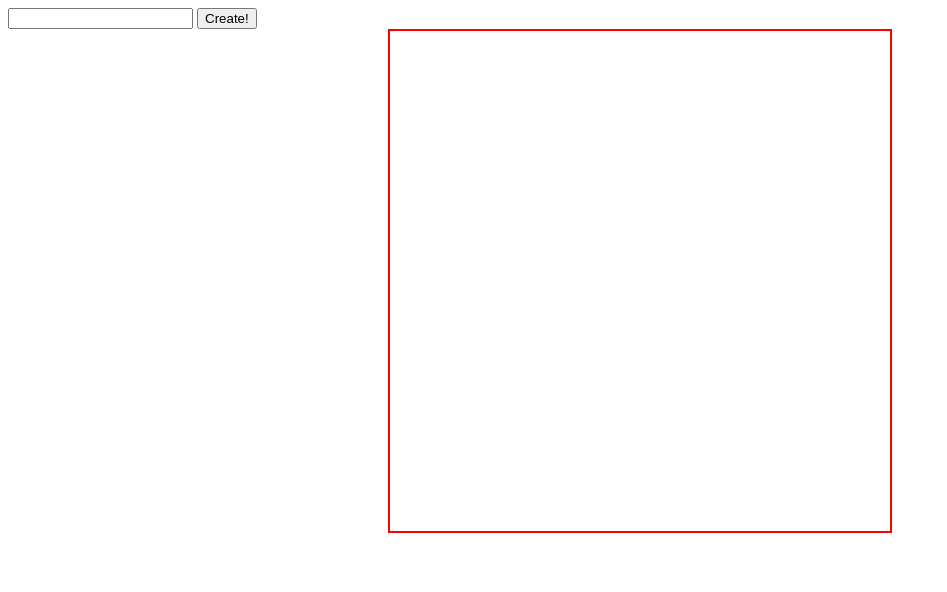
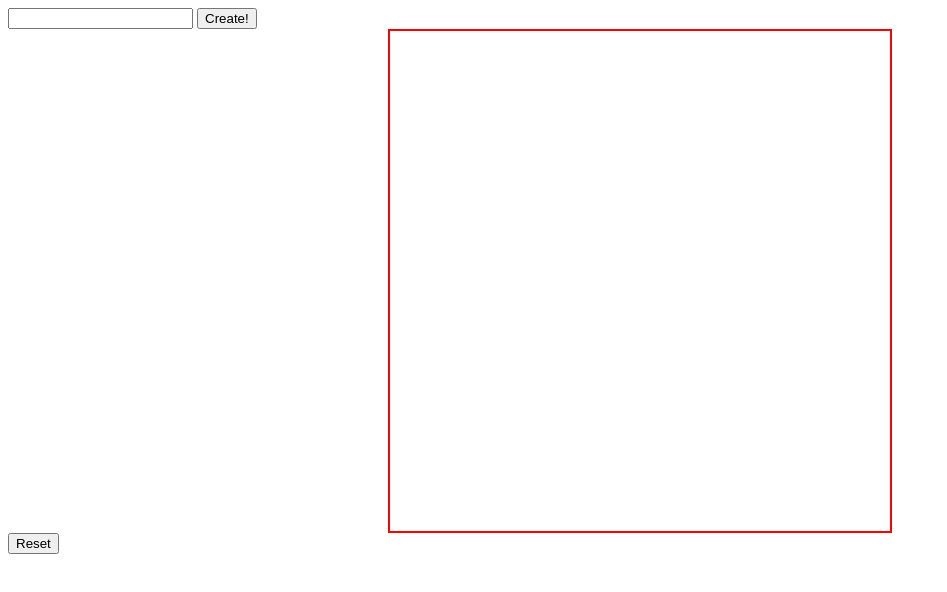
Before and after one commit to Vincde/Project-Etch-a-Sketch, a plain HTML site: page index.html in a window 1280 px wide. Shown: the whole page, without its empty margins (0-947 px from the left). Drawn offline with Linux system fonts and the light colour scheme.

Commit message:
start to add button reset

```diff
--- a/index.html
+++ b/index.html
@@ -18,7 +18,7 @@
         </div>
 
 
-
+        <button class="reset">Reset</button>
         <script src="./javascript.js"></script>
     </body>
 
```
Also changed, not shown: javascript.js (+9 -0 lines).
